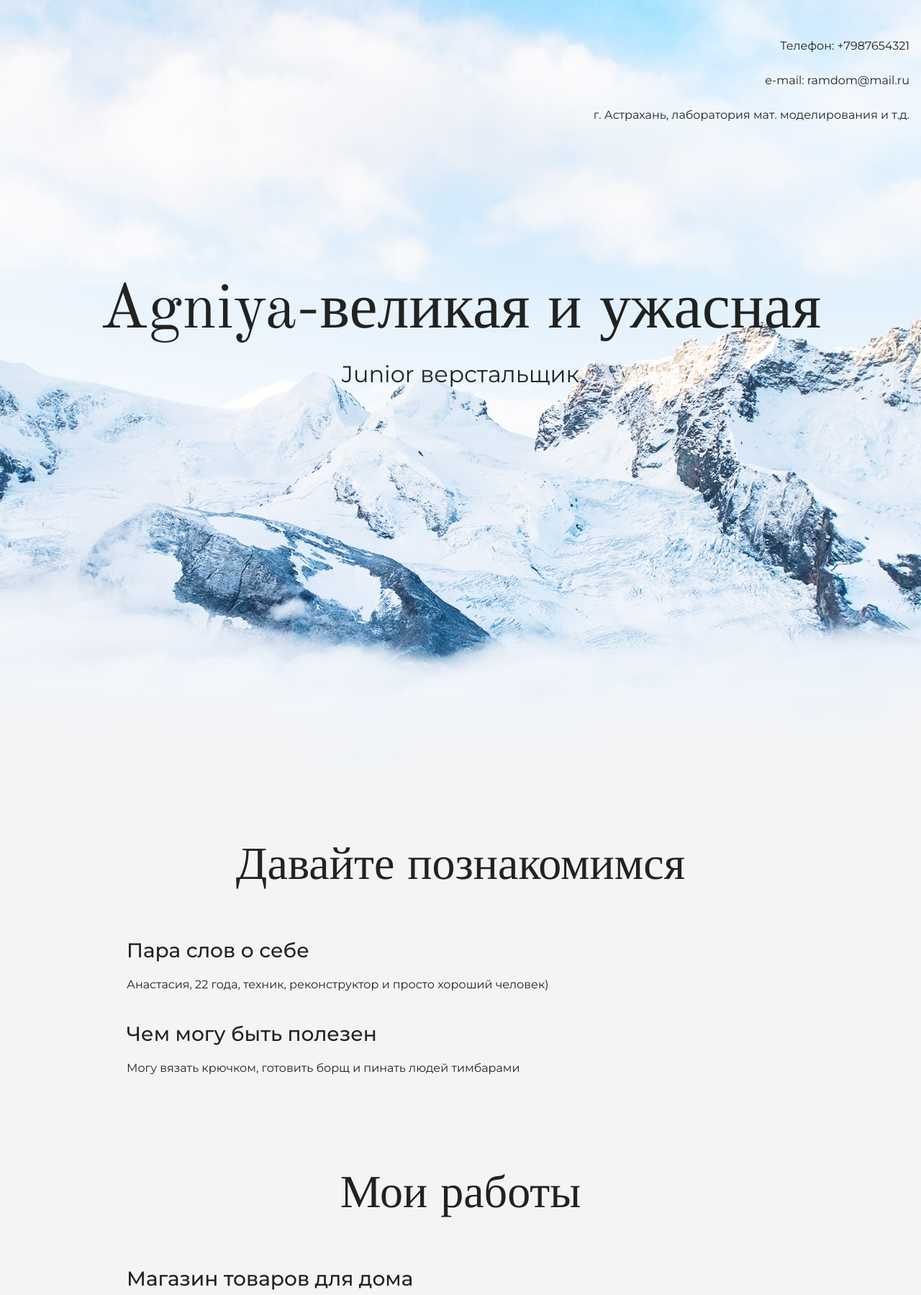
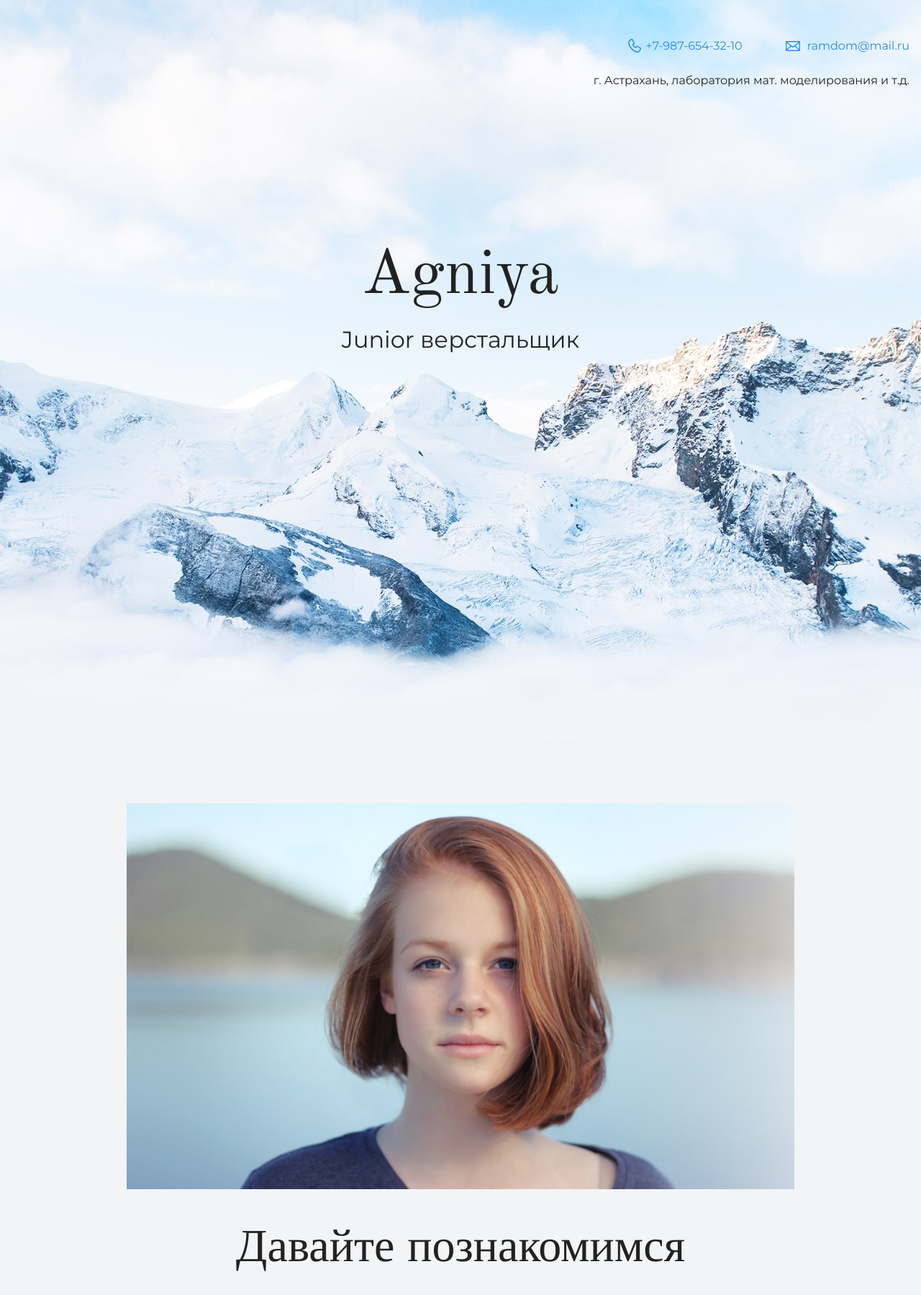
Before and after one commit to Agniya551/mu-site, a plain HTML site: page index.html in a window 1280 px wide. Shown: the top 1799 px of the page at 72% size. Drawn offline with nearby package versions, Linux system fonts and the light colour scheme.

Commit message:
замена старого

```diff
--- a/index.html
+++ b/index.html
@@ -11,20 +11,23 @@
 
     <header class="page-header">
       <div class="container">
-      <p>Телефон: +7987654321</p>
-      <p>e-mail: ramdom@mail.ru</p>
+      <p><a class="header-phone" href="tel:+79886543210">+7-987-654-32-10</a>
+      <a class="header-email" href="mailto:ramdom@mail.ru">ramdom@mail.ru</a></p>
       <p>г. Астрахань, лаборатория мат. моделирования и т.д.</p>
     </div>
     </header>
 
     <section class="hero-image">
       <div class="container">
-      <h1 class="heading">Agniya-великая и ужасная</h1>
+      <h1 class="heading">Agniya</h1>
       <p>Junior верстальщик</p>
     </div>
     </section>
 
     <section class="intro">
+      <figure class="user-image">
+        <img src="files/user.jpg" width="928" height="536" alt="Фотография Неопознанного Енота">
+      </figure>
       <div class="container">
       <h2 class="subheading">Давайте познакомимся</h2>
       <h3>Пара слов о себе</h3>
@@ -37,10 +40,12 @@
     <section class="portfolio">
       <div class="container">
       <h2 class="subheading">Мои работы</h2>
-
+      <figure class="project-image">
+        <img src="files/project.jpg" width="928" height="536" alt="Cайт магазина товаров для дома">
+      </figure>
       <h3>Магазин товаров для дома</h3>
       <p>Мой первый сайт.</p>
-
+      <a class="button" href="source/project-gloevk/index.html">Открыть страницу</a>
       <h3>Блог начинающего верстальщика</h3>
       <p>Статический блог про обучение HTML и CSS.</p>
     </div>
@@ -48,7 +53,8 @@
 
     <footer class="page-footer">
       <div class="container">
-      random adress
+        <p><a class="footer-phone" href="tel:+79886543210">+7-987-654-32-10</a>
+        <a class="footer-email" href="mailto:ramdom@mail.ru">ramdom@mail.ru</a></p>
     </div>
     </footer>
   </body>
```
